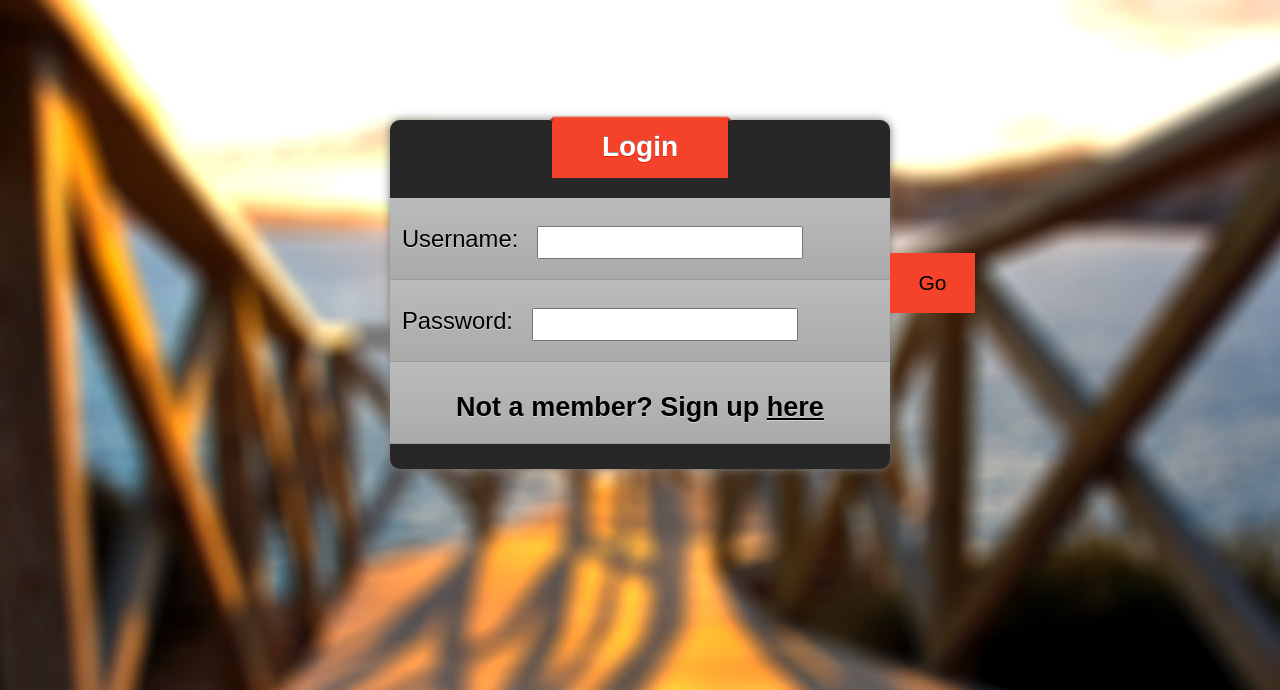
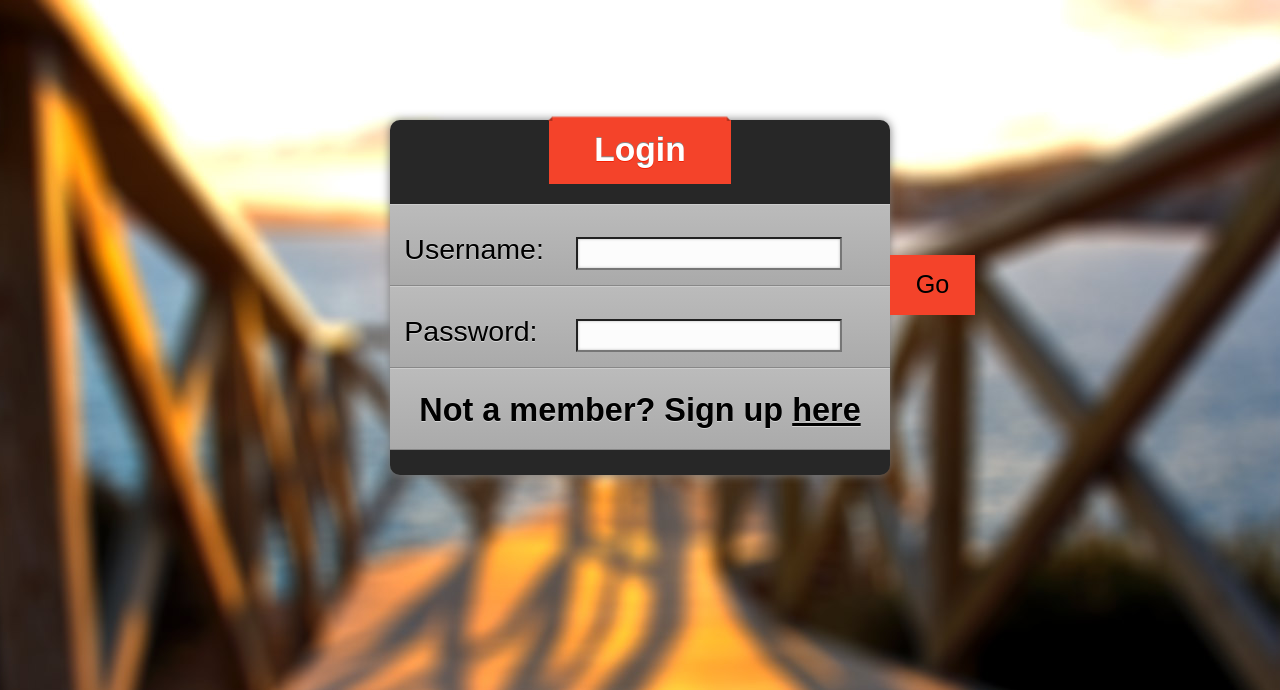
Before and after one commit to StevenDufresne/web-app, a PHP site: page / in a window 1280 px wide. Shown: the top 690 px of the page. Run offline with PHP 8.4, Linux system fonts and the light colour scheme.

Commit message:
Fixed some css and some bugs.

```diff
--- a/css/general.css
+++ b/css/general.css
@@ -31,7 +31,7 @@ h2 {font-size: 1.75em;}
 	width: 100%;
 
 	font-size: 1.7em;
-	line-height: 80px;
+	line-height: 60px;
 
 	background-color: #aaa;
 	background-image: -webkit-gradient(linear, left top, left bottom, from(#bbb), to(#aaa)); /* Saf4+, Chrome */
@@ -39,8 +39,8 @@ h2 {font-size: 1.75em;}
 	background-image:    -moz-linear-gradient(top, #bbb, #aaa); /* FF3.6+ */
 	background-image:      -o-linear-gradient(top, #bbb, #aaa); /* Opera 11.10+ */
 	background-image:         linear-gradient(to bottom, #bbb, #aaa);
-	border-bottom: 1px solid #999;
-	border-top: 1px solid #bbb;
+	border-bottom: 1px solid #888;
+	border-top: 1px solid #ccc;
 
 	z-index: 1000;
 }
@@ -74,10 +74,11 @@ h2 {font-size: 1.75em;}
 	color:#000;
 }
 
-::selection {
+::selection  {
 	text-shadow: none;
 	color: red;
 }
+
 
 
 /********** HEADER ***************/
@@ -322,7 +323,7 @@ form h2 {
 	font-size: 1.65em;
 	text-align: center;
 
-	line-height: 1.3;
+	line-height: 0.6;
 
 	text-shadow: 0 1px 0 #d5d5d5,
 				0 -1px 0 #bbb;
@@ -335,10 +336,27 @@ form h2 {
 	padding: 2px 1px;
 	font-size: 0.6em;
 
+	box-shadow: inset 0px 0px 3px #bbb;
+	background-color: #fcfcfc;
+
 }
 
+.panel-info > input:active, .panel-info > input:focus {
+
+	box-shadow: inset 0px 0px 5px #ddd;
+
+
+}
+
+
+
+
+
 .panel-info > label {
+	display: inline-block;
 	padding: 0.5em;
+	width: 150px;
+
 
 	text-shadow: 0 1px 0 #d5d5d5,
 				0 -1px 0 #bbb;
@@ -562,7 +580,7 @@ form h2 {
 
 form {
 
-	font-size: 1.75em;
+	font-size: 2.1em;
 	width: 100%;
 
 }
@@ -621,8 +639,8 @@ form {
 
 	position: absolute;
 	top: 8px;
-	right: -190px;
-	font-size: 0.42em;
+	right: -192px;
+	font-size: 0.38em;
 	color: #f35944;
 
 	text-shadow: none;
@@ -1029,13 +1047,14 @@ thead tr th:nth-child(2n+1) {
 .second {
 
 	margin:0 auto;
-	line-height: 2.5;
+	line-height: 3;
 
 }
 
 .small-text{
 
 	margin: 0;
+
 	padding: 0;
 
 }
@@ -1043,7 +1062,9 @@ thead tr th:nth-child(2n+1) {
 .small-text > p {
 
 	margin: 0;
+	margin-top: -10px;
 	line-height: 2;
+	font-size: 0.9em;
 
 	text-align: center;
 	text-shadow: none;
@@ -1057,7 +1078,8 @@ thead tr th:nth-child(2n+1) {
 	content:'';
 	height: 45px;
 	width: 45px;
-	top: 25px;
+	left: 30px;
+	top: 20px;
 
 }
 
@@ -1190,7 +1212,7 @@ thead tr th:nth-child(2n+1) {
 	color: red;
 
 }
-#addEmail {
+#addFriendInput {
 
 	width: 250px;
 	height: 30px;
@@ -1382,8 +1404,8 @@ thead tr th:nth-child(2n+1) {
 }
 
 
-input::-webkit-input-placeholder, input:-moz-placeholder  {
+-webkit-input-placeholder, input:-moz-placeholder  {
 
-    color: #aaa;
+    color: #ddd;
 
 }
--- a/html/friends.html.php
+++ b/html/friends.html.php
@@ -58,7 +58,7 @@
 						<div class="boxRight">
 							<form id="addFriend" method="post" action="friends.php">
 								<label for="addFriend">Add one of your friends</label>
-								<input id="addEmail" name="addEmail" placeholder="ie. steve@partypooper.com" value="">
+								<input id="addFriendInput" name="addEmail" placeholder="ie. steve@partypooper.com" value="">
 								<button id="addBtn" type="submit">Add</button>
 								<?php if (isset($errors['no-user'])) { echo ('<em>No such user/email exists</em>');} ?>
 
@@ -75,7 +75,6 @@
 <script src=" https://ajax.googleapis.com/ajax/libs/jqueryui/1.8.18/jquery-ui.js"></script>
 <link type="text/css" href="css/custom-theme/jquery-ui-1.8.21.custom.css" rel="stylesheet" />
 <script src="js/tips.js"></script>
-
 <?php if(empty($_SESSION['visited-friend-page'])){
 
 	echo '<script> var tipsInitialize = true </script>';
@@ -83,6 +82,5 @@
 
 	$_SESSION['visited-friend-page'] = true;
 ?>
-
 <body>
 </html>
--- a/index.php
+++ b/index.php
@@ -24,8 +24,6 @@ if ( $_SERVER['REQUEST_METHOD'] == 'POST' ) {
 
 	if ( empty($errors) ) {
 
-		var_dump($user_id);
-
 		$user_info = user_get($db, $username, $password);
 		$user_id = $user_info['id'];
 		$user_name = $user_info['username'];
--- a/js/tips.js
+++ b/js/tips.js
@@ -27,7 +27,7 @@ $(document).ready(function () {
 
 	Users.getUsers({
 
-		formInput: $('#addEmail')
+		formInput: $('#addFriendInput')
 
 	});
 
@@ -39,7 +39,7 @@ $(document).ready(function () {
 
 		tips.slideToggle('slow', function() {
 
-			setTimeout(slideUp, 3200)
+			setTimeout(slideUp, 3400)
 
 		})
 
```
Also changed, not shown: add-event.php (+11 -0 lines), error-output.php (added, +11 -0 lines), html/output.html.php (added, +14 -0 lines), images/user-images/sarapalin.jpg (added).
